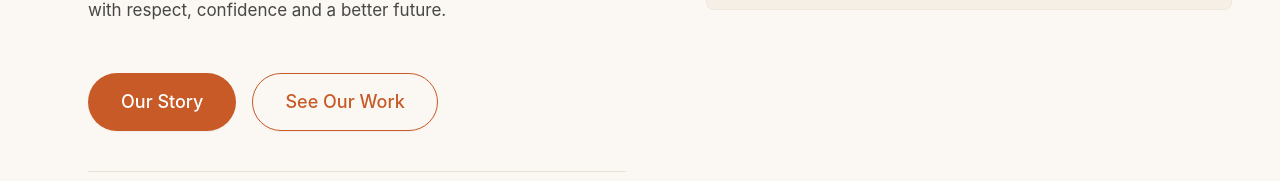
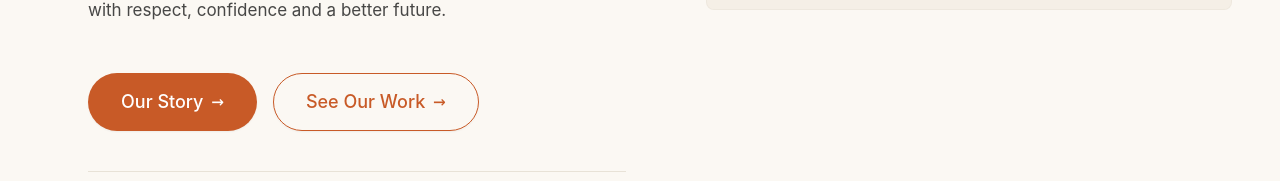
Before and after one commit to sikshasankalp/Sikshasankalp, a React (Vite) app in the folder frontend/: page / in a window 1280 px wide. Shown: the part 516-697 px from the top of the page. Built offline with nearby package versions, Linux system fonts and the light colour scheme; no server answers.

Commit message:
style: add arrow transition and solid brand hover fill to pill buttons

```diff
--- a/frontend/src/components/buttons/Button.tsx
+++ b/frontend/src/components/buttons/Button.tsx
@@ -7,6 +7,7 @@ type ButtonSize = 'sm' | 'md' | 'lg';
 interface BaseButtonProps {
   variant?: ButtonVariant;
   size?: ButtonSize;
+  arrow?: boolean;
   className?: string;
   children: React.ReactNode;
 }
@@ -29,10 +30,10 @@ type ButtonAsRouterLinkProps = BaseButtonProps & {
 type ButtonProps = ButtonAsButtonProps | ButtonAsLinkProps | ButtonAsRouterLinkProps;
 
 const variantStyles: Record<ButtonVariant, string> = {
-  primary: 'bg-brand-primary text-white hover:bg-brand-primary-hover border-transparent',
-  secondary: 'bg-brand-secondary text-white hover:bg-slate-800 border-transparent',
-  accent: 'bg-brand-primary text-white hover:bg-brand-primary-hover border-transparent',
-  outline: 'bg-transparent text-brand-primary border-brand-primary hover:bg-brand-primary hover:text-white',
+  primary: 'bg-brand-primary text-white hover:bg-brand-primary-hover border-transparent hover:shadow-md',
+  secondary: 'bg-brand-secondary text-white hover:bg-slate-800 border-transparent hover:shadow-md',
+  accent: 'bg-brand-primary text-white hover:bg-brand-primary-hover border-transparent hover:shadow-md',
+  outline: 'bg-transparent text-brand-primary border-brand-primary hover:bg-brand-primary hover:text-white hover:border-transparent hover:shadow-md',
   ghost: 'bg-transparent text-content-secondary border-transparent hover:bg-surface-muted hover:text-content-primary',
 };
 
@@ -45,12 +46,24 @@ const sizeStyles: Record<ButtonSize, string> = {
 export function Button({
   variant = 'primary',
   size = 'md',
+  arrow = false,
   className = '',
   children,
   ...props
 }: ButtonProps) {
-  const baseStyles = 'inline-flex items-center justify-center border font-medium rounded-full shadow-sm transition-all focus:outline-none focus-visible:ring-2 focus-visible:ring-brand-primary focus-visible:ring-offset-2 disabled:opacity-50 disabled:cursor-not-allowed disabled:pointer-events-none';
+  const baseStyles = 'inline-flex items-center justify-center border font-medium rounded-full shadow-sm transition-all duration-200 group hover:scale-[1.02] active:scale-[0.98] focus:outline-none focus-visible:ring-2 focus-visible:ring-brand-primary focus-visible:ring-offset-2 disabled:opacity-50 disabled:cursor-not-allowed disabled:pointer-events-none cursor-pointer';
   const combinedClassName = `${baseStyles} ${variantStyles[variant]} ${sizeStyles[size]} ${className}`;
+
+  const renderContent = () => (
+    <>
+      <span>{children}</span>
+      {arrow && (
+        <span className="inline-block transition-transform duration-200 group-hover:translate-x-1.5 ml-2 font-mono text-[1.15em] leading-none">
+          →
+        </span>
+      )}
+    </>
+  );
 
   const handleHashClick = (e: React.MouseEvent<HTMLAnchorElement>, hash: string) => {
     e.preventDefault();
@@ -77,13 +90,13 @@ export function Button({
           }}
           {...(rest as any)}
         >
-          {children}
+          {renderContent()}
         </a>
       );
     }
     return (
       <Link to={to} className={combinedClassName} onClick={onClick} {...rest}>
-        {children}
+        {renderContent()}
       </Link>
     );
   }
@@ -103,20 +116,20 @@ export function Button({
           }}
           {...rest}
         >
-          {children}
+          {renderContent()}
         </a>
       );
     }
     return (
       <a href={href} className={combinedClassName} onClick={onClick} {...rest}>
-        {children}
+        {renderContent()}
       </a>
     );
   }
 
   return (
     <button className={combinedClassName} {...(props as ButtonAsButtonProps)}>
-      {children}
+      {renderContent()}
     </button>
   );
 }
--- a/frontend/src/components/sections/home/DonateCTA.tsx
+++ b/frontend/src/components/sections/home/DonateCTA.tsx
@@ -10,7 +10,7 @@ export function DonateCTA() {
         <p className="text-body-large mb-8">
           {t('home.donateCTA.text1')}
                           </p>
-        <Button to="/donate" variant="accent" size="lg" className="w-full sm:w-auto min-w-[200px]">
+        <Button to="/donate" variant="accent" size="lg" arrow className="w-full sm:w-auto min-w-[200px]">
           {t('home.donateCTA.text2')}
                           </Button>
       </div>
--- a/frontend/src/components/sections/home/GetInvolvedSection.tsx
+++ b/frontend/src/components/sections/home/GetInvolvedSection.tsx
@@ -7,17 +7,17 @@ export function GetInvolvedSection() {
     <section className="py-14 md:py-20 bg-brand-primary text-white">
       <div className="container-default text-center max-w-2xl mx-auto">
         <h2 className="text-h2 mb-4">{t('home.getInvolvedSection.title1')}</h2>
-        <p className="text-base md:text-lg text-white/90 mb-8 leading-relaxed">
+        <p className="text-base md:text-lg text-brand-sand mb-8 leading-relaxed">
           {t('home.getInvolvedSection.text1')}
-                          </p>
+        </p>
 
         <div className="flex flex-col sm:flex-row items-center justify-center gap-3">
-          <Button to="/get-involved" variant="accent" size="lg" className="w-full sm:w-auto">
+          <Button to="/get-involved" variant="secondary" size="lg" arrow className="w-full sm:w-auto">
             {t('home.getInvolvedSection.text2')}
-                                </Button>
-          <Button to="/partner-with-us" className="w-full sm:w-auto bg-transparent text-white border-white hover:bg-white/10" size="lg">
+          </Button>
+          <Button to="/partner-with-us" variant="outline" size="lg" arrow className="w-full sm:w-auto text-white border-white hover:bg-white hover:text-brand-primary">
             {t('home.getInvolvedSection.text3')}
-                                </Button>
+          </Button>
         </div>
       </div>
     </section>
--- a/frontend/src/components/sections/home/HeroSection.tsx
+++ b/frontend/src/components/sections/home/HeroSection.tsx
@@ -39,10 +39,10 @@ export function HeroSection() {
                                       </p>
 
             <div className="flex flex-wrap items-center gap-4">
-              <Button to="/our-story" variant="primary" size="lg">
+              <Button to="/our-story" variant="primary" size="lg" arrow>
                 {t('home.heroSection.btn1')}
               </Button>
-              <Button to="/programs" variant="outline" size="lg">
+              <Button to="/programs" variant="outline" size="lg" arrow>
                 {t('home.heroSection.btn2')}
               </Button>
             </div>
```
